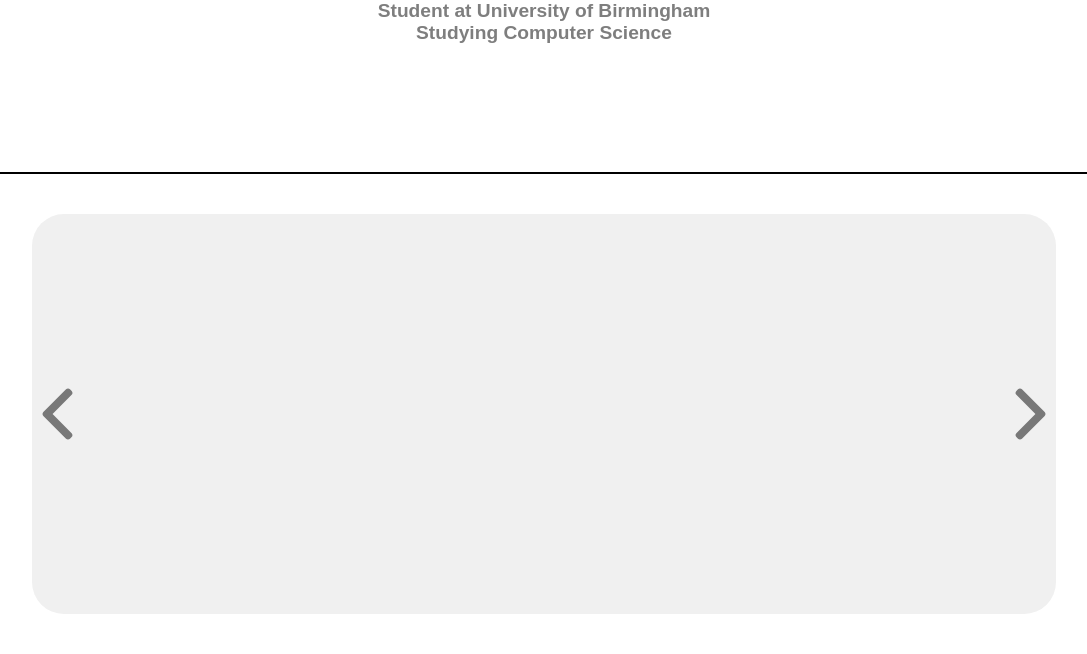
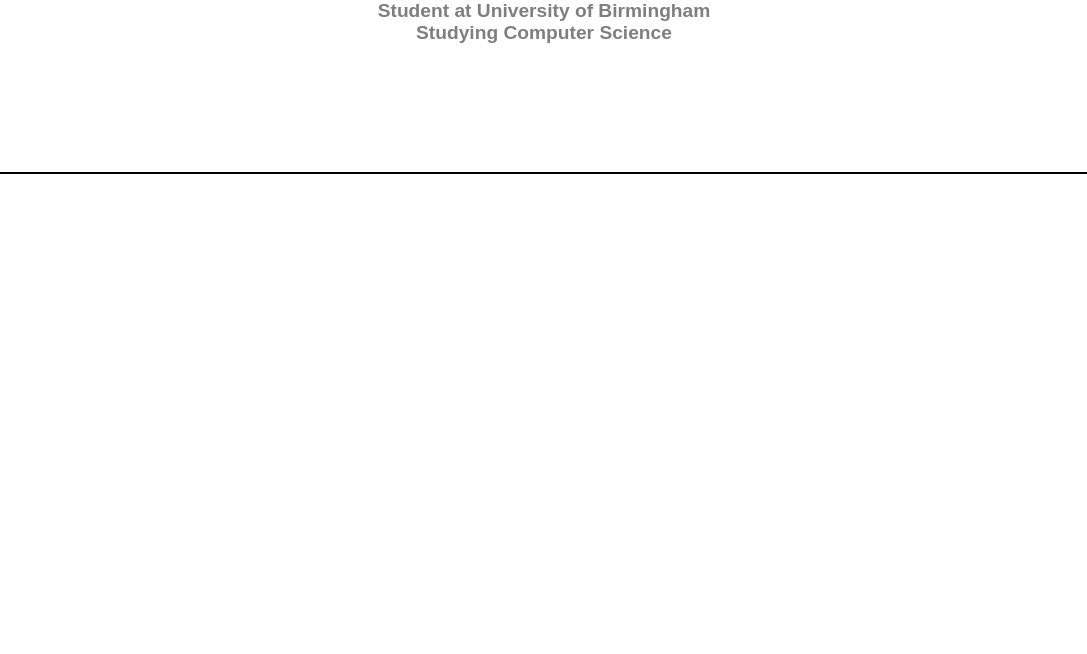
Before and after one commit to jackloo2809/summer-project, a Django app: page / in a window 1280 px wide. Shown: the part 293-947 px from the top of the page, without its empty margins (96-1183 px from the left). After the commit the page ends 467 px from the top, so only its background shows below. Run offline with Django 3.2, Linux system fonts and the light colour scheme; data that the repository does not hold is empty; some web fonts are replaced.

Commit message:
removed post section

```diff
--- a/blog/static/css/index.css
+++ b/blog/static/css/index.css
@@ -2,77 +2,6 @@
 	padding: 0;
 	margin: 0;
 	font-family: 'Muli', sans-serif;
-}
-
-
-/*------------------- POST SECTION ------------------------*/
-#post-container{
-	margin: 5vh auto;
-	border-radius: 2em;
-	width: 80%;
-	height: 50%;
-	background-color: #f0f0f0;
-	position: relative;
-	overflow: hidden;
-}
-
-.post{
-	width: 80%;
-	height: 90%;
-	left:10%;
-	right:10%;
-	top:5%;
-	bottom:5%;
-	overflow-y: scroll;
-	text-align: justify;
-	transition: opacity 1s;
-	opacity: 0;
-	position: absolute;
-
-}
-
-#post-title{
-	color: #303030;
-	display: block;
-	width: 100%;
-	text-align: center;
-	font-size: 35;
-
-}
-
-#nextBtn{
-	opacity: 0.5;
-	position: absolute;
-	width:5%;
-	height: 100%;
-	right:0;
-	padding-left: 2%;
-}
-
-#nextBtn:hover{
-	opacity: 0.6;
-}
-
-#prevBtn{
-	opacity: 0.5;
-	position: absolute;
-	width:5%;
-	height: 100%;
-	left:0 ;
-	padding-right: 2%;
-}
-
-#prevBtn:hover{
-	opacity: 0.6;
-}
-
-
-#date{
-
-	color: #07d8b6;
-	opacity: 1;
-	font-size: 21;
-	font-weight: bold;
 }
 
 /* ----------------------- Main info-----------*/
--- a/blog/templates/blog/index.html
+++ b/blog/templates/blog/index.html
@@ -13,7 +13,6 @@
 			<img src="{% static '/images/instagram.svg'%}">
 			<img src="{% static '/images/linkedin.svg'%}">
 			<img src="{% static '/images/whatsapp.svg'%}">
-
 		</div>
 
 		<div id="cv-link">
@@ -33,7 +32,7 @@
 
 
 		<div id="post-container">
-			<img src="{% static '/images/back.svg'%}" id="prevBtn">
+
 			{% for post in posts %}
 				{% if forloop.first%}
 					<div class="post" style="opacity: 1;">
@@ -45,7 +44,7 @@
 						<p>{{ post.text }}</p>
 			    	</div>
 			{% endfor %}
-			<img src="{% static '/images/next.svg'%}" id="nextBtn">
+
 		</div>
 
 
```
Also changed, not shown: blog/static/images/back.svg (deleted), blog/static/images/next.svg (deleted).
